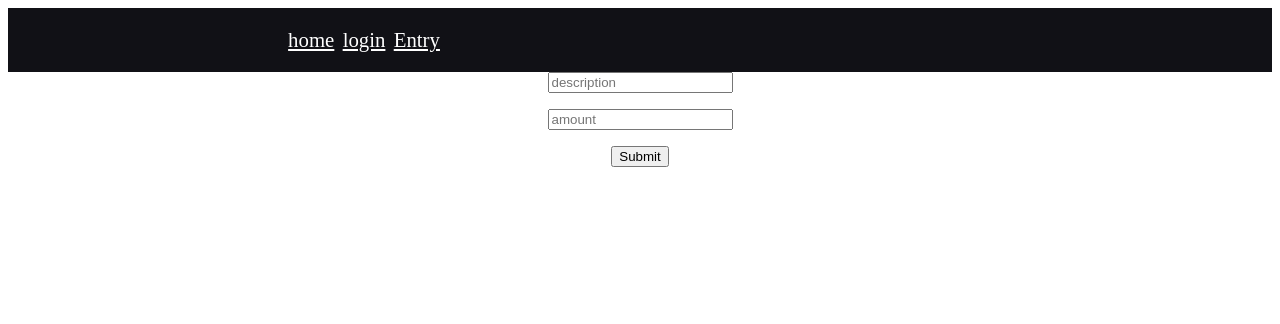
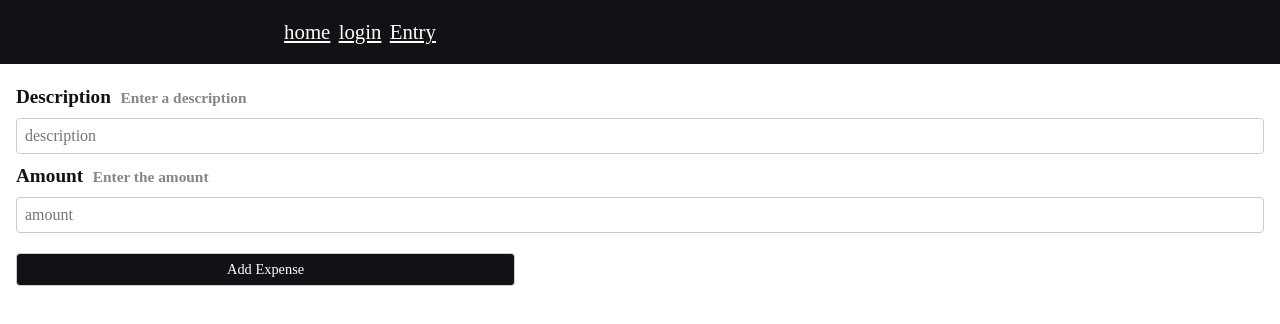
Before and after one commit to Syednazeerahmed/RoomieFinance, a React (Create React App) app: page /entry in a window 1280 px wide. Shown: the top 324 px of the page. Built offline with nearby package versions, Linux system fonts and the light colour scheme; no server answers.

Commit message:
entry page styling done

```diff
--- a/src/App.css
+++ b/src/App.css
@@ -1,3 +1,11 @@
+@font-face {
+  font-family: mulish;
+  src: url(../public/Mulish-VariableFont_wght.ttf);
+}
+
+*{
+  font-family: mullish;
+}
 .App {
   text-align: center;
   /* overflow: hidden; */
--- a/src/pages/Entry/entry.jsx
+++ b/src/pages/Entry/entry.jsx
@@ -2,7 +2,7 @@ import React from 'react'
 import { EntryForm } from './entryForm';
 export const Entry = () => {
   return (
-    <div>
+    <div style={{ height:"100vh"}}>
       <EntryForm />
     </div>
   );
--- /dev/null
+++ b/src/pages/Entry/entryForm.css
@@ -0,0 +1,43 @@
+*{
+    margin: 0;
+    padding: 0;
+    box-sizing: border-box;
+
+}
+form{
+    display: flex;
+    flex-direction: column;
+    align-items: start;
+    justify-content: center;
+    margin: 1em 1em;
+}
+form > * {
+    margin: 0.3em 0;
+}
+
+form label {
+    font-size: 1.2em;
+    font-weight: bold;
+    color:rgba(1, 0, 6, 0.934);
+}
+input, textarea {
+    width: 100%;
+    padding: 0.5em;
+    font-size: 1em;
+    border: 1px solid #ccc;
+    border-radius: 4px;
+}
+
+form label small{
+    color: #868686;
+    font-size: 0.8em;
+}
+
+form .addExpense{
+    width:40%;
+    font-size: .9em;
+    /* padding:.5em; */
+    background-color: rgba(1, 0, 6, 0.934) ;
+    color:#fff;
+    margin: 1em 0;
+}
--- a/src/pages/Entry/entryForm.jsx
+++ b/src/pages/Entry/entryForm.jsx
@@ -5,23 +5,28 @@ import * as yup from 'yup';
 import { addDoc, collection } from 'firebase/firestore';
 import { db, auth } from '../../config/firebase';
 import { useAuthState } from 'react-firebase-hooks/auth';
+import './entryForm.css';
 export const EntryForm = () => {
 
   const [ user ] = useAuthState(auth);
 
   const schema = yup.object().shape({
     description: yup.string().max(20).required('you must add description'),
-    amount: yup.number().min(1,"amount should be positive").required('you must enter amount')
+    amount: yup.number().min(1,"amount should be positive").max(99999).required('you must enter amount')
   });
 
-  const { register, handleSubmit, formState: { errors },  } = useForm({
+  const { register, handleSubmit, formState: { errors }, reset  } = useForm({
     resolver: yupResolver(schema),
   });
 
   const postsRef = collection(db, 'Posts');
 
   const onCreatePost = async (data) => {
-
+    if( data.amount < 1 || data.amount === "" || data.description === "") {
+        window.alert("enter proper amount and description");
+        reset();
+        return
+    }
     await addDoc(postsRef, {
       ...data,
       username: user?.displayName,
@@ -31,11 +36,17 @@ export const EntryForm = () => {
   }
   return (
     <form onSubmit={handleSubmit(onCreatePost)}>
+      <label>
+        Description&#160; <small>Enter a description</small>
+      </label>
       <input placeholder="description" {...register("description")} />
-      <p> {errors.description?.message}</p>
-      <input  type='number' placeholder="amount" {...register("amount")} />
-      <p> {errors.amount?.message}</p>
-      <input type="submit" />
+      {/* <p className='dError'> {errors.description?.message}</p> */}
+      <label>
+        Amount&#160; <small>Enter the amount</small>
+      </label>
+      <input type="number" placeholder="amount" {...register("amount")} />
+      {/* <p> {errors.amount?.message}</p> */}
+      <input type="submit" value='Add Expense' className='addExpense'/>
     </form>
   );
 }
--- a/src/styles/navbar.css
+++ b/src/styles/navbar.css
@@ -55,10 +55,10 @@ nav {
 
  .user button {
     font-size: 1.1em;
-        /* padding: .2em .3em; */
+        padding: .3em .4em;
         /* border-radius: .3em; */
         border: solid 1px white;
         color: white;
         background: none;
-        border-radius: .3em .5em;
+        border-radius: .2em .8em;
 }
```
Also changed, not shown: public/Mulish-VariableFont_wght.ttf (added).
